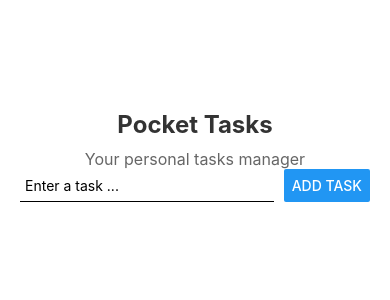
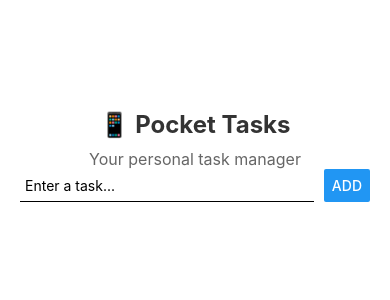
Before and after one commit to RichardNzembei/my-org, a React Native app in the folder apps/my-org/: screen / in a window 390 px wide. Shown: the top 300 px of the page. Built offline with nearby package versions, Linux system fonts and the light colour scheme.

Commit message:
use of context

```diff
--- a/apps/my-org/src/app/App.tsx
+++ b/apps/my-org/src/app/App.tsx
@@ -1,62 +1,61 @@
-import React, { useEffect, useState, useRef } from 'react';
-import { nanoid } from 'nanoid';
+import React, { useState } from "react";
+import { View, TextInput, Button, FlatList, StyleSheet, TouchableOpacity, Text } from "react-native";
+import Header from "./components/Header";
+import { TaskProvider, useTasksContext } from "./context/TasksContext";
 
-import {
-  View,
-  Text,
-  StyleSheet,
-  TextInput,
-  Button,
-  FlatList,
-  TouchableOpacity,
-} from 'react-native';
-import Header from './components/Header';
-import {useTasks} from "./hooks/useTasks";
-
-
-
-export default function App() {
-  const [task, setTask] = useState('');
-  const {tasks, addTask, toggleTask, deleteTask} = useTasks();
+function TaskList() {
+  const { tasks, toggleTask, deleteTask } = useTasksContext();
 
   return (
-    <View style={styles.container}>
-      <Header title="Pocket Tasks" subtitle="Your personal tasks manager" />
-
-      <View style={styles.inputcontainer}>
-        <TextInput
-          style={styles.input}
-          placeholder="Enter a task ..."
-          value={task}
-          onChangeText={setTask}
-        />
-        <Button title="Add Task" onPress={()=>{addTask(task); setTask("");}} />
-      </View>
     <FlatList
       data={tasks}
-        keyExtractor={(item) => String(item.id)}
+      keyExtractor={(item) => item.id}
       renderItem={({ item }) => (
-          <View style={styles.taskcontainer}>
-            <TouchableOpacity
-              accessible={true}
-              accessibilityRole="button"
-              accessibilityLabel={`Toggle ${item.title}`}
-              accessibilityState={{ checked: item.completed }}
-              onPress={() => toggleTask(item.id)}
-            >
+        <View style={styles.taskContainer}>
+          <TouchableOpacity onPress={() => toggleTask(item.id)}>
             <Text style={[styles.task, item.completed && styles.completed]}>
               {item.title}
             </Text>
           </TouchableOpacity>
-            <Button
-              title="Delete"
-              accessibilityLabel={`Delete ${item.title}`}
-              onPress={() => deleteTask(item.id)}
-            />
+          <Button title="❌" onPress={() => deleteTask(item.id)} />
         </View>
       )}
     />
+  );
+}
+
+function TaskInput() {
+  const [task, setTask] = useState("");
+  const { addTask } = useTasksContext();
+
+  return (
+    <View style={styles.inputContainer}>
+      <TextInput
+        style={styles.input}
+        placeholder="Enter a task..."
+        value={task}
+        onChangeText={setTask}
+      />
+      <Button
+        title="Add"
+        onPress={() => {
+          addTask(task);
+          setTask("");
+        }}
+      />
     </View>
+  );
+}
+
+export default function App() {
+  return (
+    <TaskProvider>
+      <View style={styles.container}>
+        <Header title="📱 Pocket Tasks" subtitle="Your personal task manager" />
+        <TaskInput />
+        <TaskList />
+      </View>
+    </TaskProvider>
   );
 }
 
@@ -66,8 +65,8 @@ const styles = StyleSheet.create({
     padding: 20,
     paddingTop: 60,
   },
-  inputcontainer: {
-    flexDirection: 'row',
+  inputContainer: {
+    flexDirection: "row",
     marginBottom: 20,
   },
   input: {
@@ -76,20 +75,18 @@ const styles = StyleSheet.create({
     marginRight: 10,
     padding: 5,
   },
-  taskcontainer: {
-    flexDirection: 'row',
-    justifyContent: 'space-between',
-    alignItems: 'center',
+  taskContainer: {
+    flexDirection: "row",
+    justifyContent: "space-between",
+    alignItems: "center",
     paddingVertical: 8,
     borderBottomWidth: 0.5,
   },
   task: {
     fontSize: 18,
-    padding: 8,
-    color: 'blue',
   },
   completed: {
-    textDecorationLine: 'line-through',
-    color: 'gray',
+    textDecorationLine: "line-through",
+    color: "gray",
   },
 });
--- /dev/null
+++ b/apps/my-org/src/app/context/TasksContext.tsx
@@ -0,0 +1,30 @@
+import React, { createContext, useContext } from 'react';
+import { useTasks, Task } from '../hooks/useTasks';
+
+type TasksContextType = {
+  tasks: Task[];
+  addTask: (tittle: string) => void;
+  toggleTask: (id: string) => void;
+  deleteTask: (id: string) => void;
+};
+
+const TasksContext = createContext<TasksContextType | undefined>(undefined);
+
+export const TaskProvider: React.FC<{ children: React.ReactNode }> = ({
+  children,
+}) => {
+  const { tasks, addTask, toggleTask, deleteTask } = useTasks();
+  return (
+    <TasksContext.Provider value={{ tasks, addTask, toggleTask, deleteTask }}>
+      {children}
+    </TasksContext.Provider>
+  );
+};
+
+export const useTasksContext = () => {
+  const context = useContext(TasksContext);
+  if (!context) {
+    throw new Error('useTasksContext must be used within a TasksProvider');
+  }
+  return context;
+};
```
Also changed, not shown: apps/my-org/src/app/hooks/useTasks.ts (+5 -6 lines). Lines whose indentation alone changed are shown as unchanged.
